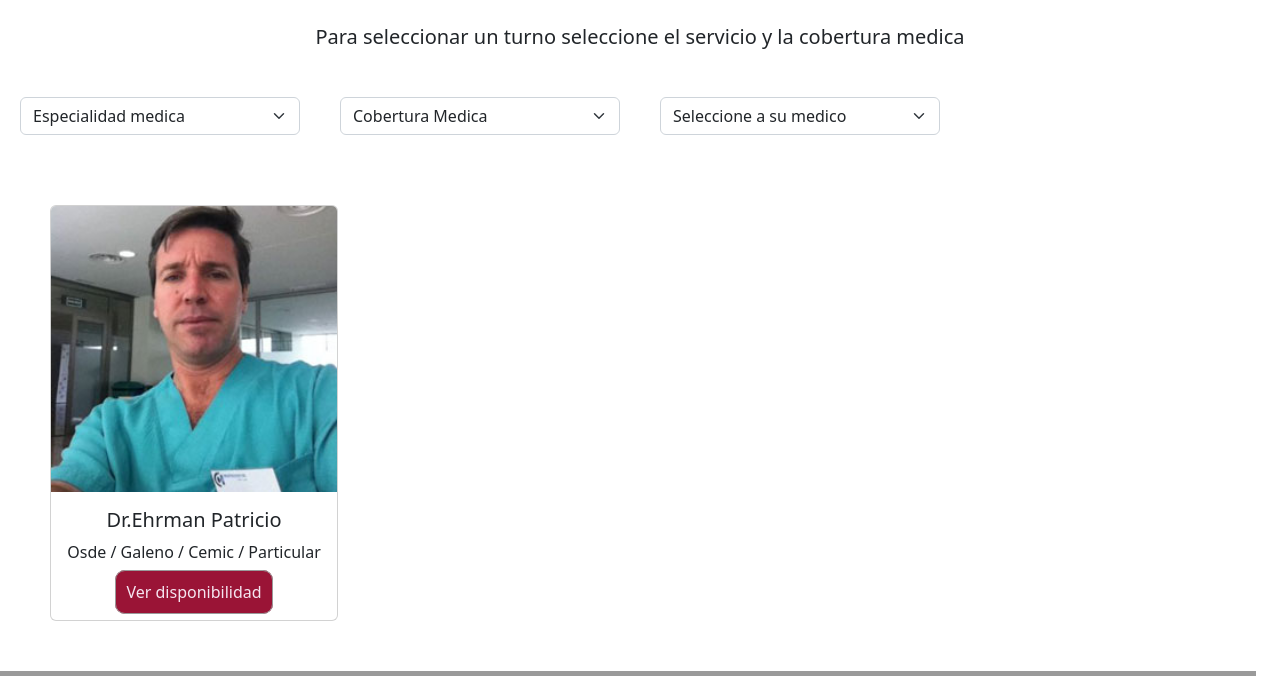
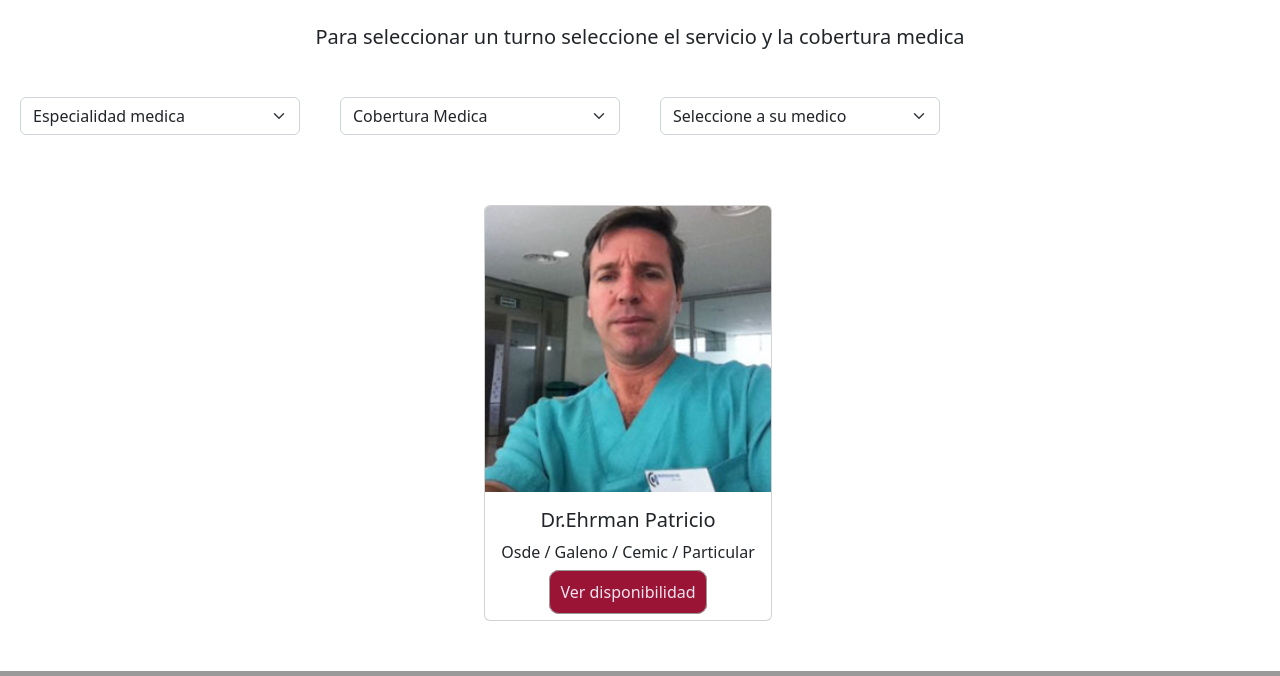
Before and after one commit to EzequielEhrman/PF-MolinaEhrman, a website: page pages/turnos.html in a window 1280 px wide. Shown: the part 467-1143 px from the top of the page. Drawn offline with nearby package versions, Linux system fonts and the light colour scheme.

Commit message:
Centre la cards en PaginaTurnos

```diff
--- a/pages/turnos.html
+++ b/pages/turnos.html
@@ -105,10 +105,10 @@
     </select>
 </div>
 
+        <!--CARD PROFESIONALES-->
 
         <div class="row">
-  <!--CARD PROFESIONALES-->
-    <div class="col-lg-12 col-12 p50 flex-center">
+            <div class="col-lg-12 col-12 p50 d-flex justify-content-center">
                 <div data-aos="fade-up"
                     data-aos-duration="3000"class="card" style="width: 18rem;">
                     <img src="../img/Patricio250.jpg" class="card-img-top" alt="dr.ehrman">
@@ -116,6 +116,7 @@
                        <h5 class="card-title">Dr.Ehrman Patricio</h5>
                        <p class="card-text">Osde / Galeno / Cemic / Particular</p>
                        <a href="#" class="boton-secundario">Ver disponibilidad</a>
+                     </div>
                  </div>
             </div>
           </div>
```
Lines whose indentation alone changed are shown as unchanged.
